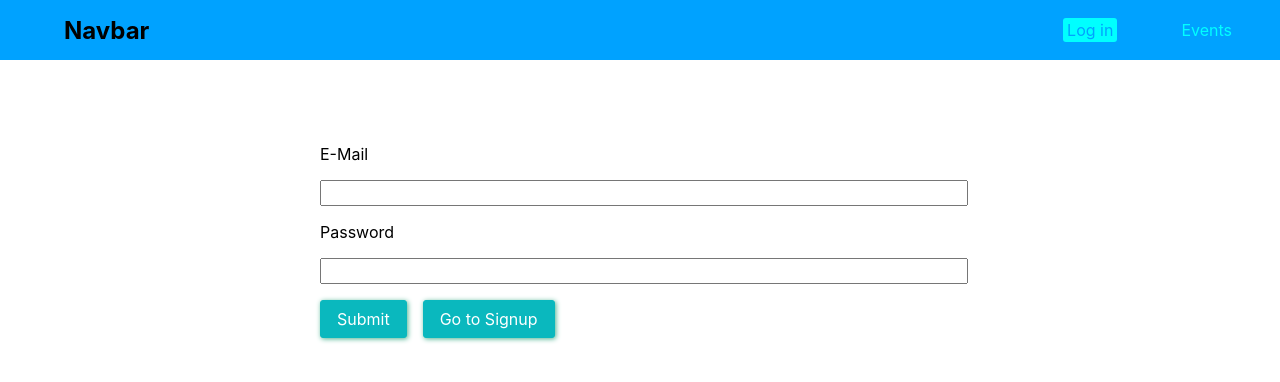
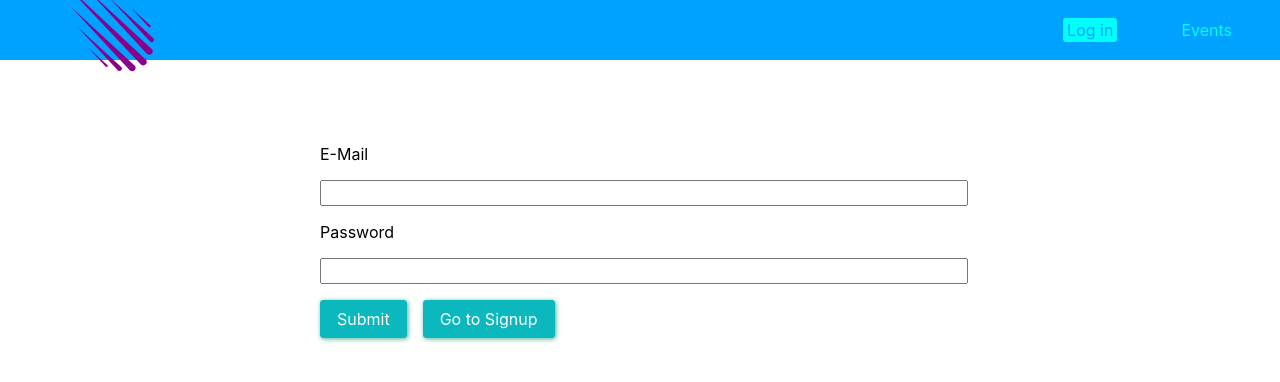
Before and after one commit to massoodbarsa/Book-events, a React (Create React App) app in the folder frontend/: page /users in a window 1280 px wide. Shown: the top 382 px of the page. Built offline with nearby package versions, Linux system fonts and the light colour scheme.

Commit message:
logo added

```diff
--- a/frontend/src/components/navigation/navigation.js
+++ b/frontend/src/components/navigation/navigation.js
@@ -2,6 +2,7 @@ import React from 'react'
 import { NavLink } from 'react-router-dom'
 import './navigation.scss'
 import AuthContext from '../authContext'
+import Logo from '../../assets/meteor-icon.svg'
 
 const navigation = (props) => (
     <AuthContext.Consumer>
@@ -9,7 +10,8 @@ const navigation = (props) => (
             return (
                 <header className='navigation'>
                     <div className='navigation__logo'>
-                        <h1>Navbar</h1>
+                    <img src={Logo} alt="React Logo" />
+
                     </div>
                     <div className='navigation__items'>
                         <ul>
--- a/frontend/src/components/navigation/navigation.scss
+++ b/frontend/src/components/navigation/navigation.scss
@@ -11,9 +11,12 @@
     align-items: center;
 
 
-    &__logo h1 {
+    &__logo img {
         margin-left: 5rem;
-        font-size: 1.5rem;
+        font-size: .8rem;
+        width: 90px;
+        height: 90px;
+        fill: blue;
     }
 
     &__items {
--- a/package.json
+++ b/package.json
@@ -12,6 +12,7 @@
   "dependencies": {
     "bcryptjs": "^2.4.3",
     "body-parser": "^1.19.0",
+    "dataloader": "^2.0.0",
     "express": "^4.17.1",
     "express-graphql": "^0.11.0",
     "graphql": "^15.3.0",
```
Also changed, not shown: frontend/src/assets/meteor-icon.svg (added), 1 other file (tests, documents, lock files or other folders).
